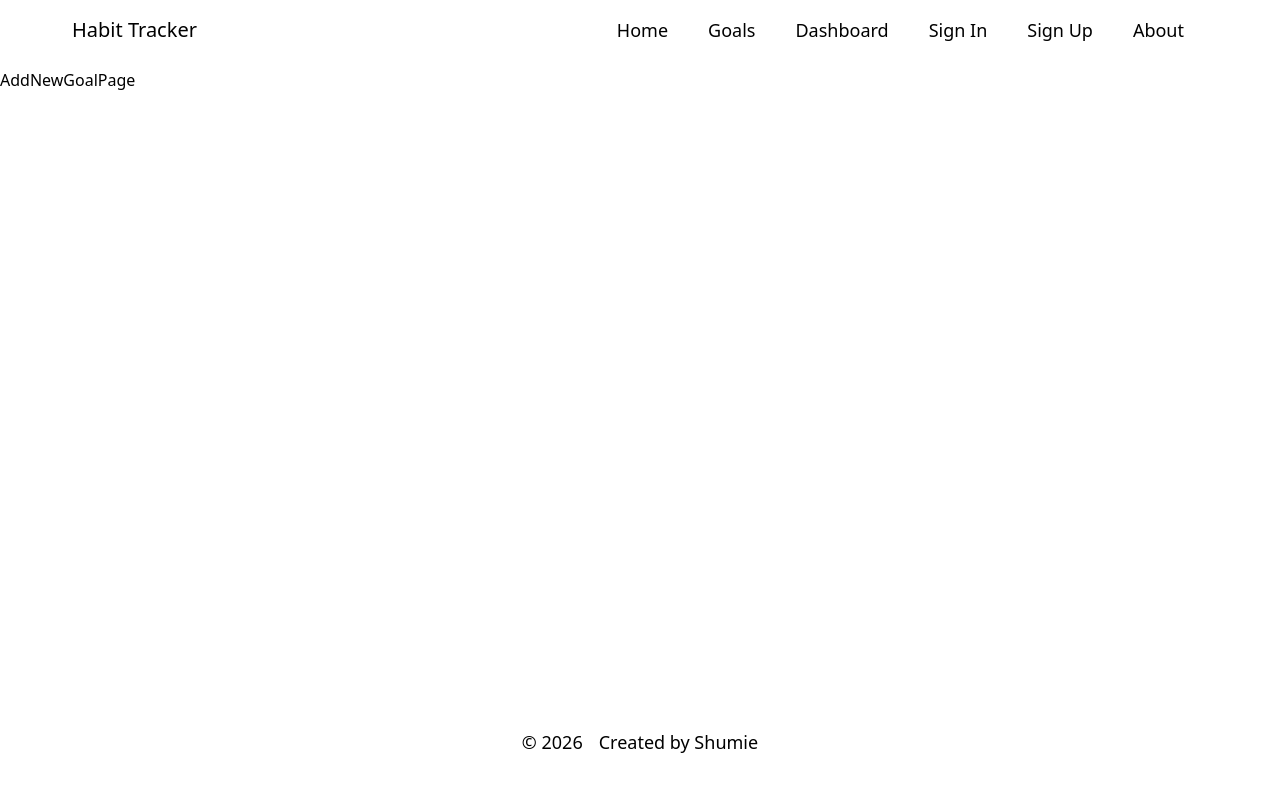
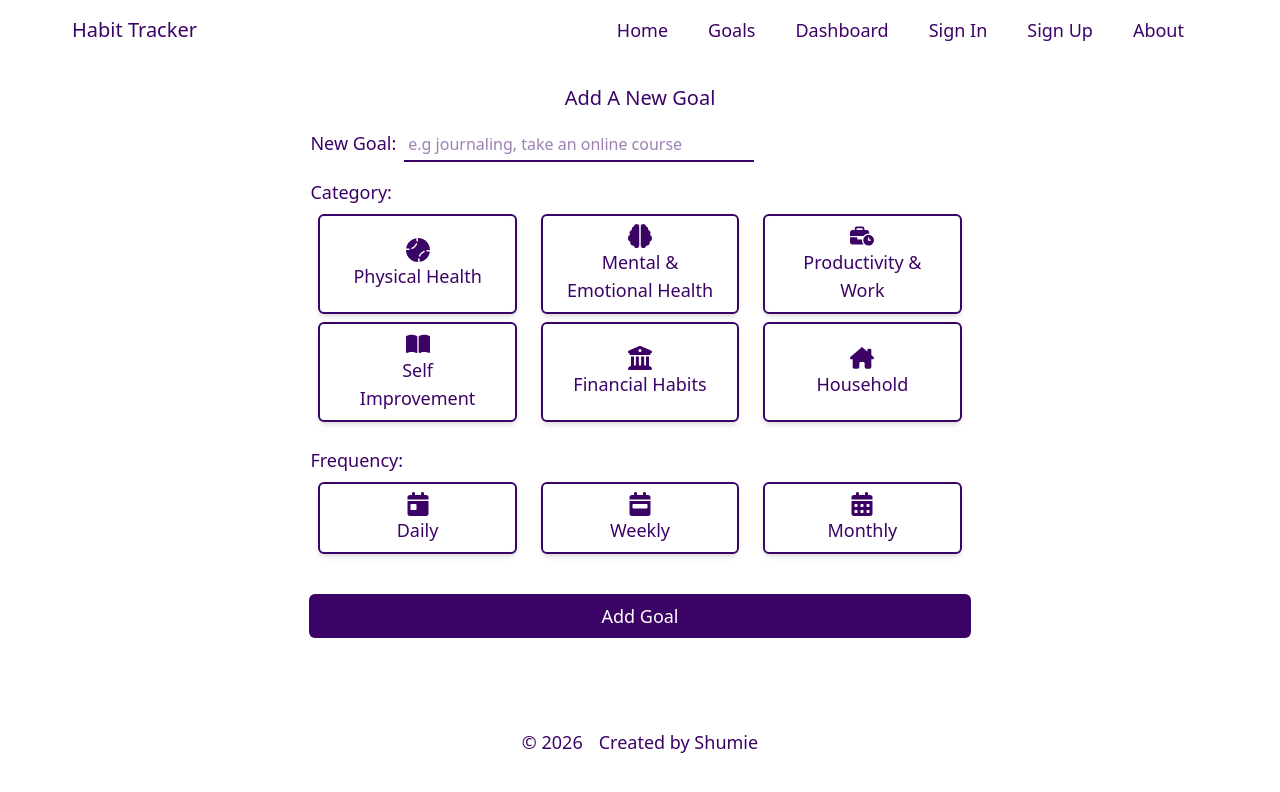
Before and after one commit to Shumieb/Habit-Tracker, a React app: page /add-new-goal in a window 1280 px wide. Shown: the top 792 px of the page. Built offline with nearby package versions, Linux system fonts and the light colour scheme; the HTML template or start-up script is replaced by a standard one.

Commit message:
completed add goal form and page

```diff
--- a/src/components/footer.tsx
+++ b/src/components/footer.tsx
@@ -1,6 +1,6 @@
 function Footer() {
   return (
-    <footer className="flex flex-1 justify-center align-center py-3 px-4 mx-auto mt-2 w-[100%]">
+    <footer className="flex flex-1 justify-center align-center py-3 px-4 mx-auto mt-2 w-[100%] text-purple-950">
       <p className="mx-2 text-lg">&copy; 2026</p>
       <p className="mx-2 text-lg">Created by Shumie</p>
     </footer>
--- a/src/components/navBar.tsx
+++ b/src/components/navBar.tsx
@@ -2,7 +2,7 @@ import { NavLink } from "react-router";
 
 function NavBar() {
   return (
-    <nav className="mb-2 w-[90%] mx-auto py-2">
+    <nav className="mb-2 w-[90%] mx-auto py-2 text-purple-950">
       <div className="flex justify-between content-center w-[100%] px-2">
         <NavLink className="text-xl py-2" to="/">
           Habit Tracker
--- /dev/null
+++ b/src/helpers/iconsBank.tsx
@@ -0,0 +1,28 @@
+import {
+  FaBaseball,
+  FaBrain,
+  FaBusinessTime,
+  FaBookOpen,
+  FaBuildingColumns,
+  FaHouseChimney,
+  FaCalendarDay,
+  FaCalendarWeek,
+  FaCalendarDays,
+  FaPenToSquare,
+  FaTrashCan,
+} from "react-icons/fa6";
+
+export const catIconImgs = [
+  { name: "physical", icon: <FaBaseball /> },
+  { name: "mental", icon: <FaBrain /> },
+  { name: "work", icon: <FaBusinessTime /> },
+  { name: "learn", icon: <FaBookOpen /> },
+  { name: "finance", icon: <FaBuildingColumns /> },
+  { name: "household", icon: <FaHouseChimney /> },
+];
+
+export const freqIconImgs = [
+  { name: "daily", icon: <FaCalendarDay /> },
+  { name: "weekly", icon: <FaCalendarWeek /> },
+  { name: "monthly", icon: <FaCalendarDays /> },
+];
--- a/src/mockData/mockData.tsx
+++ b/src/mockData/mockData.tsx
@@ -1,26 +1,26 @@
-export const categories = [
+import type {
+  categoryType,
+  frequencyType,
+  habitOriginType,
+  habitType,
+} from "../helpers/entityTypes";
+
+export const categories: categoryType[] = [
   { id: "1", name: "Physical health", icon: "physical" },
   { id: "2", name: "Mental & Emotional Health", icon: "mental" },
   { id: "3", name: "Productivity & Work", icon: "work" },
-  { id: "4", name: "Self-Improvement/Learning", icon: "learn" },
+  { id: "4", name: "Self Improvement", icon: "learn" },
   { id: "5", name: "Financial Habits", icon: "finance" },
-  { id: "6", name: "Environmental/Household:", icon: "household" },
+  { id: "6", name: "Household", icon: "household" },
 ];
 
-export const mockFrequency = [
+export const mockFrequency: frequencyType[] = [
   { id: "1", name: "daily" },
   { id: "2", name: "weekly" },
   { id: "3", name: "monthly" },
 ];
 
-export const mockHabits: {
-  id: string;
-  name: string;
-  category: string;
-  frequency: string;
-  day: string | undefined;
-  date: string | undefined;
-}[] = [
+export const mockHabits: habitOriginType[] = [
   {
     id: "1",
     name: "30 minutes of daily exercise",
@@ -79,15 +79,7 @@ export const mockHabits: {
   },
 ];
 
-export const mockHabitsHistory: {
-  id: string;
-  date: number;
-  day: number;
-  month: number;
-  year: number;
-  habitId: string;
-  completed: boolean;
-}[] = [
+export const mockHabitsHistory: habitType[] = [
   {
     id: "1",
     date: 4,
--- a/src/pages/addNewGoalPage.tsx
+++ b/src/pages/addNewGoalPage.tsx
@@ -1,5 +1,244 @@
+import { useState } from "react";
+import type { categoryType, frequencyType } from "../helpers/entityTypes";
+import { categories, mockFrequency, mockHabits } from "../mockData/mockData";
+import { catIconImgs, freqIconImgs } from "../helpers/iconsBank";
+
 function AddNewGoalPage() {
-  return <div>AddNewGoalPage</div>;
+  // variables
+  const [goalName, setGoalName] = useState("");
+  const [categoryId, setCategoryId] = useState("");
+  const [frequencyId, setFrequencyId] = useState("");
+  const [dayOfWeek, setDayOfWeek] = useState<string | undefined>();
+  const [dateOfMonth, setDateOfMonth] = useState<number | undefined>();
+  const [errors, setErrors] = useState<string[]>([]);
+
+  const [categoriesData, setCategoriesData] =
+    useState<categoryType[]>(categories);
+  const [frequencies, setFrequencies] =
+    useState<frequencyType[]>(mockFrequency);
+
+  const weekDays = [
+    { id: 0, day: "Sunday" },
+    { id: 1, day: "Monday" },
+    { id: 2, day: "Tuesday" },
+    { id: 3, day: "Wednesday" },
+    { id: 4, day: "Thursday" },
+    { id: 5, day: "Friday" },
+    { id: 6, day: "Saturday" },
+  ];
+
+  // run on form submit
+  const handleSubmit = (e: any) => {
+    e.preventDefault();
+
+    if (goalName.trim().length < 3) {
+      setErrors([...errors, "Please enter a New Goal"]);
+      return;
+    }
+
+    if (categoryId.trim().length < 1) {
+      setErrors([...errors, "Please select a Category"]);
+      return;
+    }
+
+    if (frequencyId.trim().length < 1) {
+      setErrors([...errors, "Please select a Frequency"]);
+      return;
+    }
+
+    let newId = mockHabits.length + 1;
+
+    let newDay = "";
+    let newDate = "";
+
+    if (frequencyId == "2") {
+      if (dayOfWeek) {
+        newDay = dayOfWeek;
+      } else {
+        setErrors([...errors, "Please select a Day of the Week"]);
+        return;
+      }
+    }
+
+    if (frequencyId == "3") {
+      if (dateOfMonth) {
+        newDate = dateOfMonth.toString();
+      } else {
+        setErrors([...errors, "Please enter a Monthly Date"]);
+        return;
+      }
+    }
+
+    let newHabit = {
+      id: newId,
+      name: goalName,
+      category: categoryId,
+      frequency: frequencyId,
+      day: newDay,
+      date: newDate,
+    };
+
+    console.log(newHabit);
+
+    // clear state
+    setErrors([]);
+    setGoalName("");
+    setCategoryId("");
+    setFrequencyId("");
+    setDayOfWeek(undefined);
+    setDateOfMonth(undefined);
+  };
+
+  // reset error array
+  const resetErrors = () => {
+    setErrors([]);
+  };
+
+  return (
+    <section className="w-[90%] mx-auto py-2 text-purple-950">
+      <h1 className="text-xl px-2 py-2 text-center">Add A New Goal</h1>
+
+      <form onSubmit={(e) => handleSubmit(e)} className="w-[60%] mx-auto">
+        {/* goal name */}
+        <div className="py-2 px-2">
+          <label className="text-lg px-2">New Goal:</label>
+          <input
+            type="text"
+            name="goal"
+            placeholder="e.g journaling, take an online course"
+            className="border-b-2 py-1 px-1 outline-none w-[350px]"
+            onChange={(e) => setGoalName(e.target.value)}
+            onFocus={resetErrors}
+            value={goalName}
+          />
+        </div>
+
+        {/* category */}
+        <div className="py-2 px-2">
+          <label className="text-lg px-2 block">Category:</label>
+          <div className="grid grid-cols-3 gap-2 px-2 py-2">
+            {categoriesData.map((item) => {
+              return (
+                <div
+                  key={item.id}
+                  className={`flex flex-col justify-center align-center border-2 border-purple-950 py-2 px-6 text-lg mx-2 shadow-md hover:shadow-lg rounded-md cursor-pointer ${item.id == categoryId ? "bg-purple-950 text-white" : "bg-white text-purple-950"}`}
+                  onClick={() => {
+                    setCategoryId(item.id);
+                    resetErrors();
+                  }}
+                >
+                  {catIconImgs.map((icon) => {
+                    if (icon.name == item.icon) {
+                      return (
+                        <div
+                          key={icon.name}
+                          className="flex justify-center text-2xl"
+                        >
+                          {icon.icon}
+                        </div>
+                      );
+                    }
+                  })}
+                  <p className="capitalize text-center">{item.name}</p>
+                </div>
+              );
+            })}
+          </div>
+        </div>
+
+        {/* frequency */}
+        <div className="py-2 px-2">
+          <label className="text-lg px-2 block">Frequency:</label>
+          <div className="grid grid-cols-3 gap-2 px-2 py-2">
+            {frequencies.map((item) => {
+              return (
+                <div
+                  key={item.id}
+                  className={`border-2 border-purple-950 py-2 px-6 text-lg mx-2 shadow-md hover:shadow-lg rounded-md cursor-pointer ${item.id == frequencyId ? "bg-purple-950 text-white" : "bg-white text-purple-950"}`}
+                  onClick={() => {
+                    setFrequencyId(item.id);
+                    resetErrors();
+                  }}
+                >
+                  {freqIconImgs.map((icon) => {
+                    if (icon.name == item.name) {
+                      return (
+                        <div
+                          key={icon.name}
+                          className="flex justify-center text-2xl"
+                        >
+                          {icon.icon}
+                        </div>
+                      );
+                    }
+                  })}
+                  <p className="capitalize text-center">{item.name}</p>
+                </div>
+              );
+            })}
+          </div>
+        </div>
+
+        {/* show day of the week if frequency is weekly */}
+        {frequencyId == "2" && (
+          <div className="py-2 px-2">
+            <label className="text-lg px-2">Day of the Week:</label>
+            <select
+              name="day"
+              className="text-lg border-2 rounded-md py-1 px-2 w-[350px] capitalize"
+              onChange={(e) => setDayOfWeek(e.target.value)}
+              onFocus={resetErrors}
+            >
+              <option disabled>Select a Day</option>
+              {weekDays.map((item) => {
+                return (
+                  <option value={item.id} key={item.id}>
+                    {item.day}
+                  </option>
+                );
+              })}
+            </select>
+          </div>
+        )}
+
+        {/* show date if frequency is monthly */}
+        {frequencyId == "3" && (
+          <div className="py-2 px-2">
+            <label className="text-lg px-2">Monthly Date:</label>
+            <input
+              type="number"
+              min={1}
+              max={31}
+              name="date"
+              className="border-b-2 py-1 px-1 outline-none w-[250px] text-lg"
+              onChange={(e) => setDateOfMonth(Number(e.target.value))}
+              onFocus={resetErrors}
+            />
+          </div>
+        )}
+
+        {/* show errors */}
+        <div className="text-center">
+          {errors.map((error, index) => {
+            return (
+              <p className="text-lg text-red-950 italic py-2" key={index}>
+                {error}
+              </p>
+            );
+          })}
+        </div>
+
+        {/* submit btn */}
+        <div className="py-2 px-2 mt-4 flex justify-center align-center">
+          <input
+            type="submit"
+            value="Add Goal"
+            className="bg-purple-950 text-white text-lg py-2 px-4 rounded-md w-[98%] cursor-pointer"
+          />
+        </div>
+      </form>
+    </section>
+  );
 }
 
 export default AddNewGoalPage;
--- a/src/pages/goalsPage.tsx
+++ b/src/pages/goalsPage.tsx
@@ -90,9 +90,11 @@ function GoalsPage() {
 
   return (
     <section className="w-[90%] mx-auto py-2">
-      <h1 className="text-xl px-2 py-1 text-center">Hello, {userName}!</h1>
+      <h1 className="text-xl px-2 py-1 text-center text-purple-950">
+        Hello, {userName}!
+      </h1>
 
-      <h2 className="text-xl px-2 py-1 text-center">
+      <h2 className="text-xl px-2 py-1 text-center text-purple-950">
         Today is {formattedDate}
       </h2>
 
@@ -114,7 +116,7 @@ function GoalsPage() {
       {/* habits */}
       <div className="px-2 py-2">
         {dailyHabits?.length == 0 && (
-          <p className="text-center py-2 px-2 text-xl mt-3">
+          <p className="text-center py-2 px-2 text-xl mt-3 text-purple-950">
             No Habits for today
           </p>
         )}
```
Also changed, not shown: src/components/dayDateCard.tsx (+11 -3 lines), src/components/habitDashCard.tsx (+25 -32 lines), src/components/habitHomeCard.tsx (+10 -5 lines), src/helpers/entityTypes.tsx (+11 -0 lines), src/pages/userDashboardPage.tsx (+8 -4 lines).
